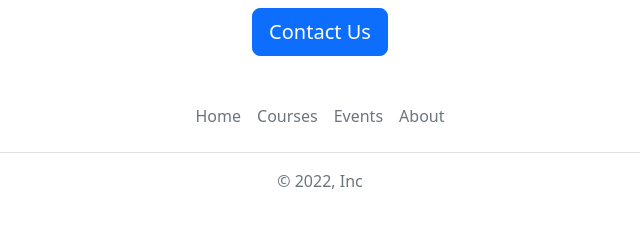
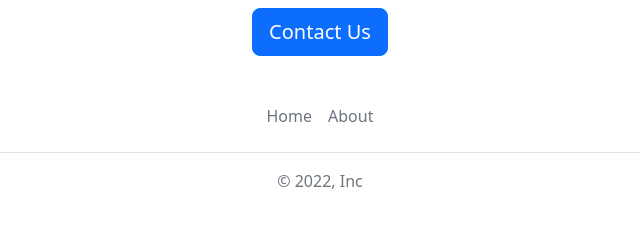
Before and after one commit to harshitpandey268/career-website, a Flask app: page / in a window 1280 px wide. Shown: the part 1236-1485 px from the top of the page, without its empty margins (320-960 px from the left). Run offline with Flask 2, Linux system fonts and the light colour scheme.

Commit message:
some changes

```diff
--- a/templates/footer.html
+++ b/templates/footer.html
@@ -1,10 +1,7 @@
 <div class="container">
   <footer class="py-3 my-4">
     <ul class="nav justify-content-center border-bottom pb-3 mb-3">
-      <li class="nav-item"><a  target="_blank" class="nav-link px-2 text-muted">Home</a></li>
-      <li class="nav-item"><a  target="_blank" class="nav-link px-2 text-muted">Courses</a></li>
-
-      <li class="nav-item"><a target="_blank"  class="nav-link px-2 text-muted">Events</a></li>
+      <li class="nav-item"><a  target="_blank"  class="nav-link px-2 text-muted">Home</a></li>
       <li class="nav-item"><a  target="_blank" class="nav-link px-2 text-muted">About</a></li>
     </ul>
     <p class="text-center text-muted">&copy; 2022, Inc</p>
```
